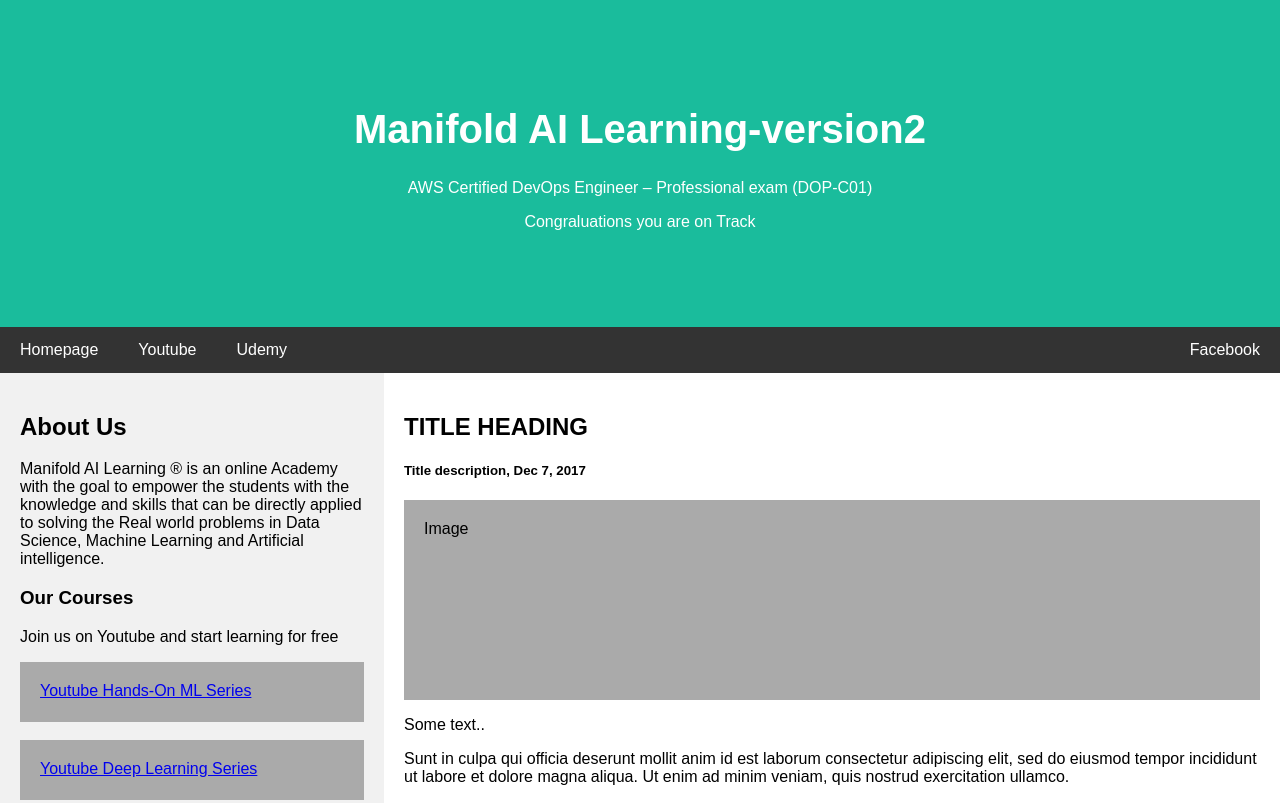
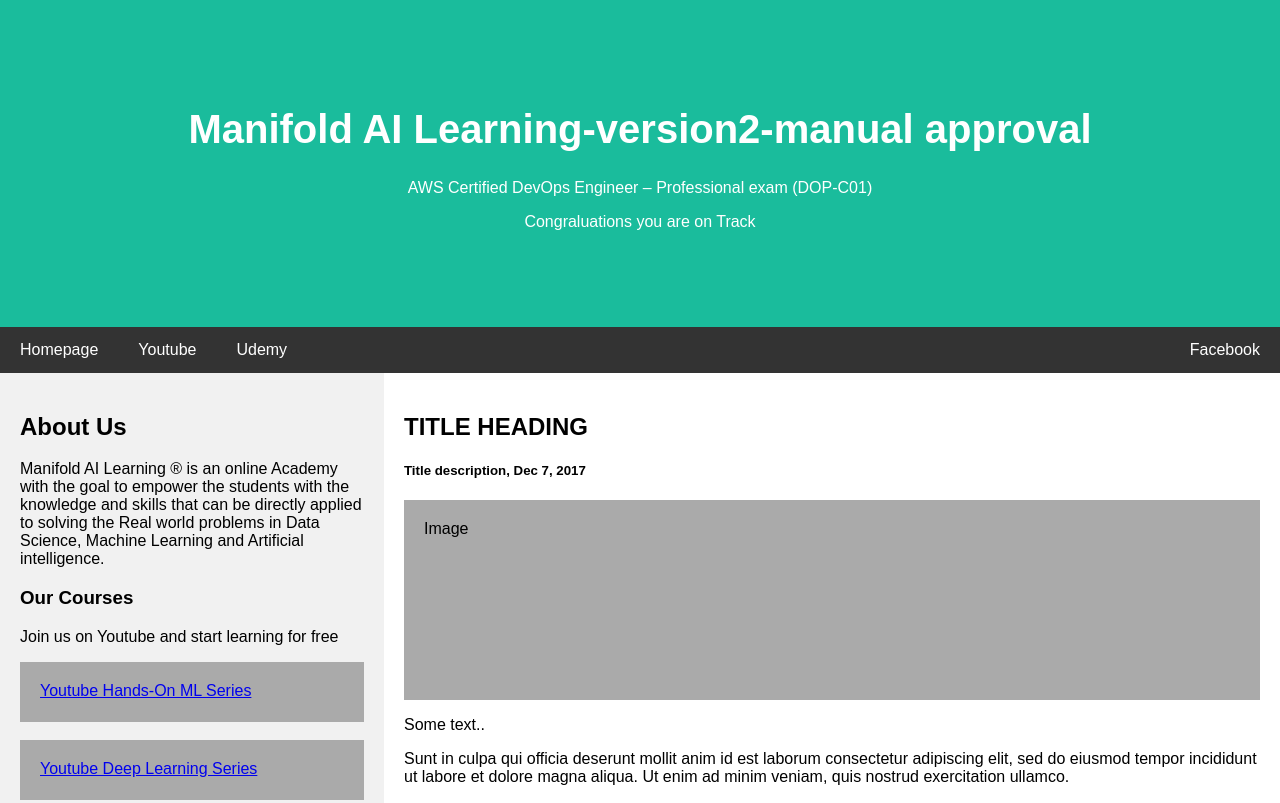
Before and after one commit to Uttamhub-ml/aws-codepipeline, a plain HTML site: page index.html in a window 1280 px wide. Shown: the top 803 px of the page. Drawn offline with Linux system fonts and the light colour scheme.

Commit message:
Update index.html

```diff
--- a/index.html
+++ b/index.html
@@ -113,7 +113,7 @@ body {
 <body>
 
 <div class="header">
-  <h1>Manifold AI Learning-version2</h1>
+  <h1>Manifold AI Learning-version2-manual approval</h1>
   <p>AWS Certified DevOps Engineer – Professional exam (DOP-C01)</p>
   <p>Congraluations you are on Track</p>
 </div>
```
